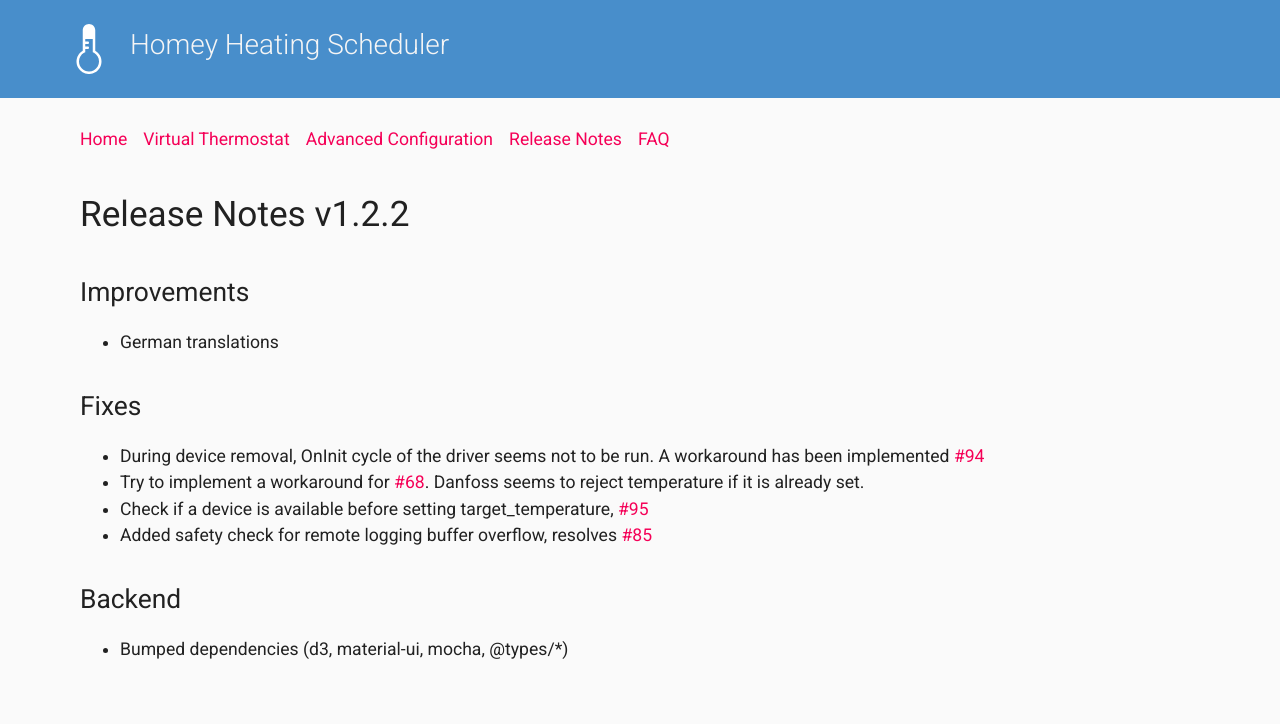
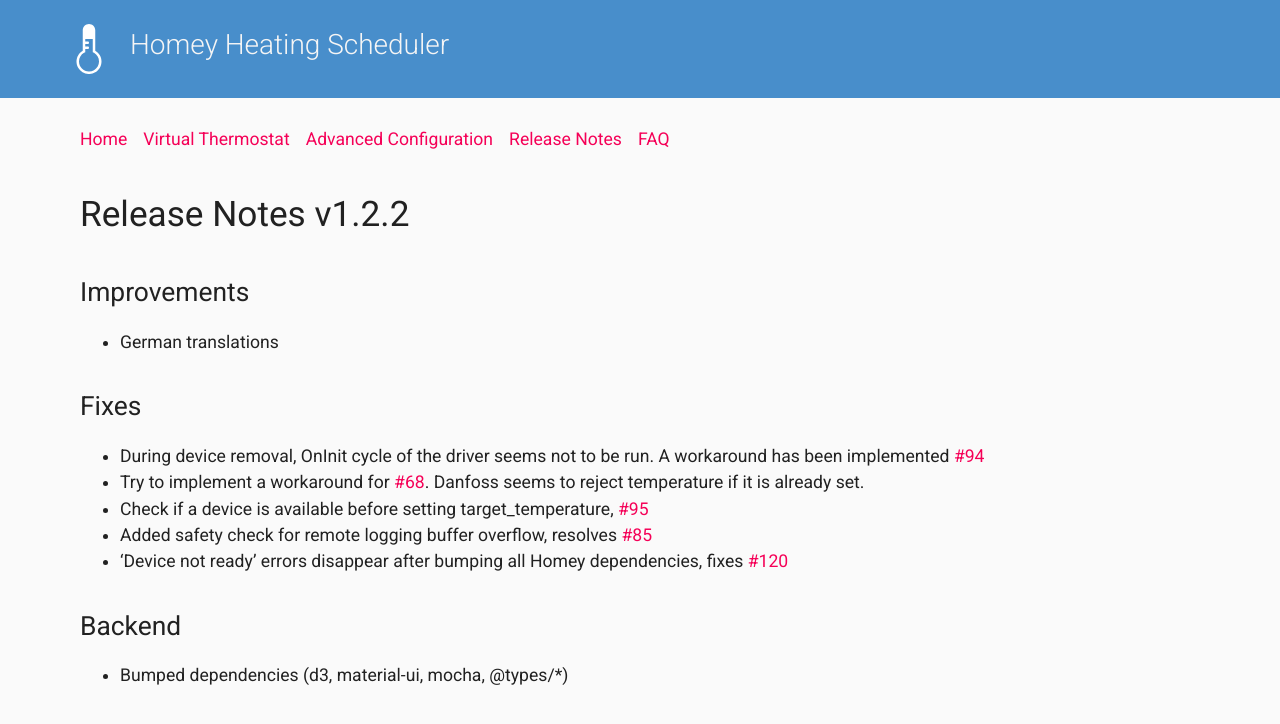
Before and after one commit to mskg/homey-heating, a Jekyll site: the page built from docs/releasenotes/v01-02-02.md, in a window 1280 px wide. Shown: the top 724 px of the page. Built offline with Jekyll 4.4.1, drawn with Linux system fonts in a browser that asks for light colours.

Commit message:
Updated releases-notes

```diff
--- a/docs/releasenotes/v01-02-02.md
+++ b/docs/releasenotes/v01-02-02.md
@@ -11,6 +11,7 @@ title: Release Notes v1.2.2
 - Try to implement a workaround for #68. Danfoss seems to reject temperature if it is already set.
 - Check if a device is available before setting target_temperature, #95
 - Added safety check for remote logging buffer overflow, resolves #85
+- 'Device not ready' errors disappear after bumping all Homey dependencies, fixes #120
 
 ## Backend
 - Bumped dependencies (d3, material-ui, mocha, @types/*)
```
